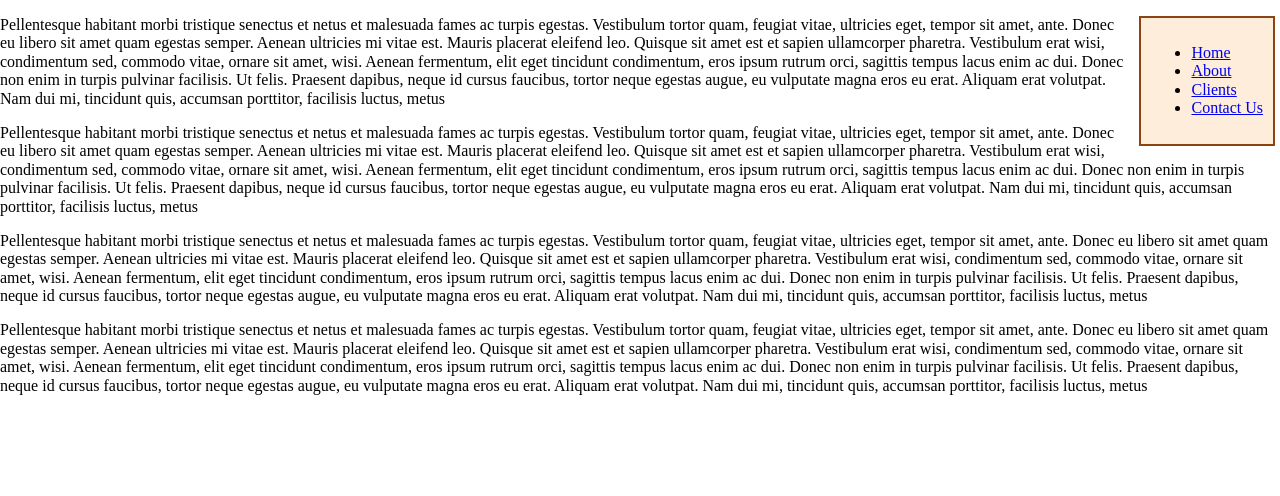
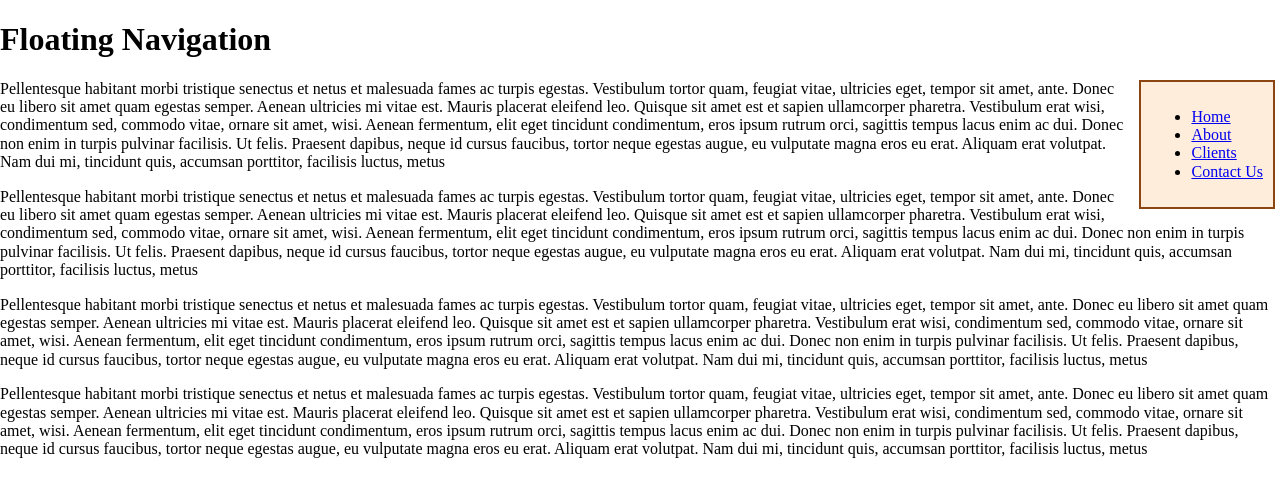
Before and after one commit to Andrew-Estes/WD505, a plain HTML site: page floatingNav.htm in a window 1280 px wide. Shown: the top 496 px of the page. Drawn offline with nearby package versions, Linux system fonts and the light colour scheme.

Commit message:
Updated Class file

```diff
--- a/floatingNav.htm
+++ b/floatingNav.htm
@@ -28,8 +28,8 @@
     <script src="https://code.jquery.com/jquery-migrate-1.2.1.js"></script>
     <script src="https://code.jquery.com/ui/1.11.4/jquery-ui.js"></script>
     <script>
-    $(function() { // ready function
-        console.log('jQuery is active.'); // test
+    // $(function() { // ready function
+    //     console.log('jQuery is active.'); // test
         $(window).scroll(function() {
             $('#simpleMenu')
                 .stop()
@@ -38,11 +38,12 @@
                 }, 'slow', 'easeOutBack');
         });
 
-    }); // end ready function
+    // }); // end ready function
     </script>
 </head>
 
 <body>
+    <h1>Floating Navigation</h1>
     <nav id='simpleMenu'>
         <ul>
             <li><a href="#">Home</a></li>
```
